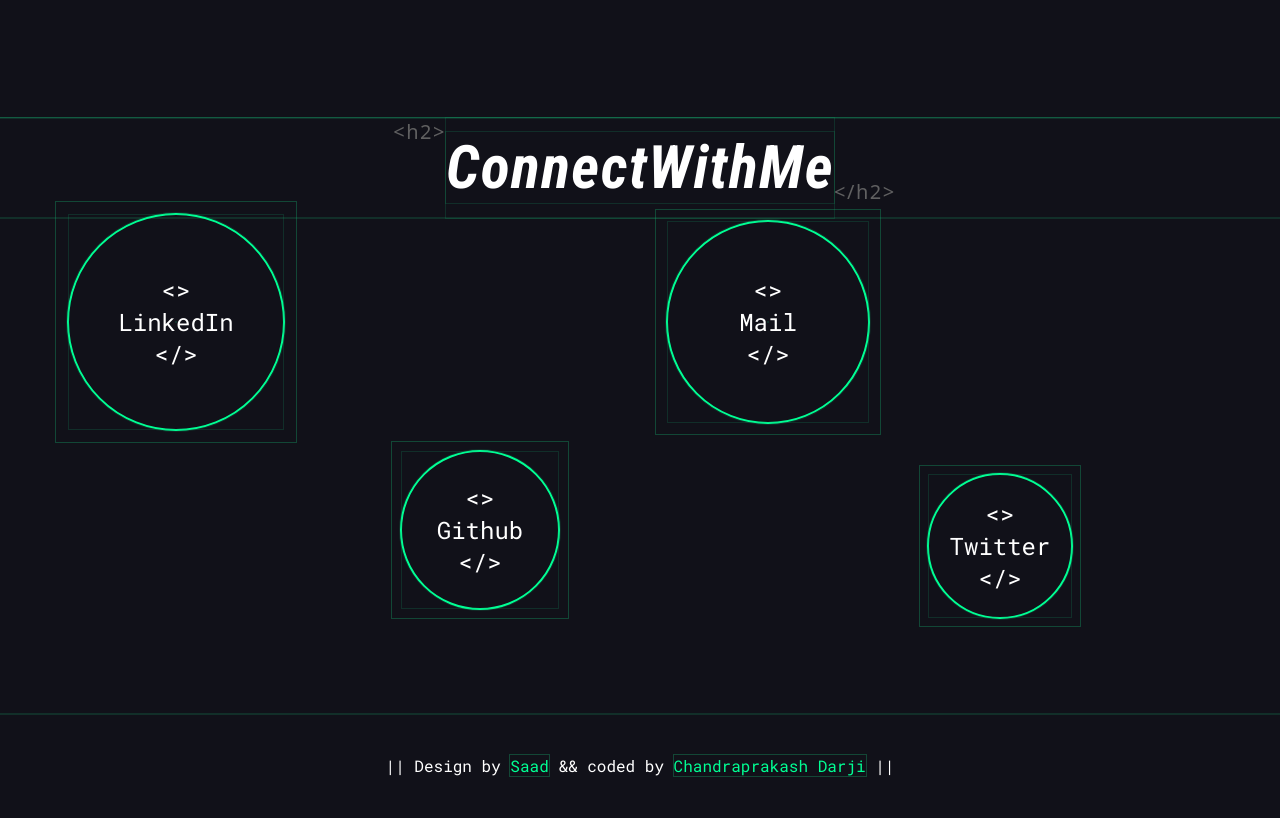
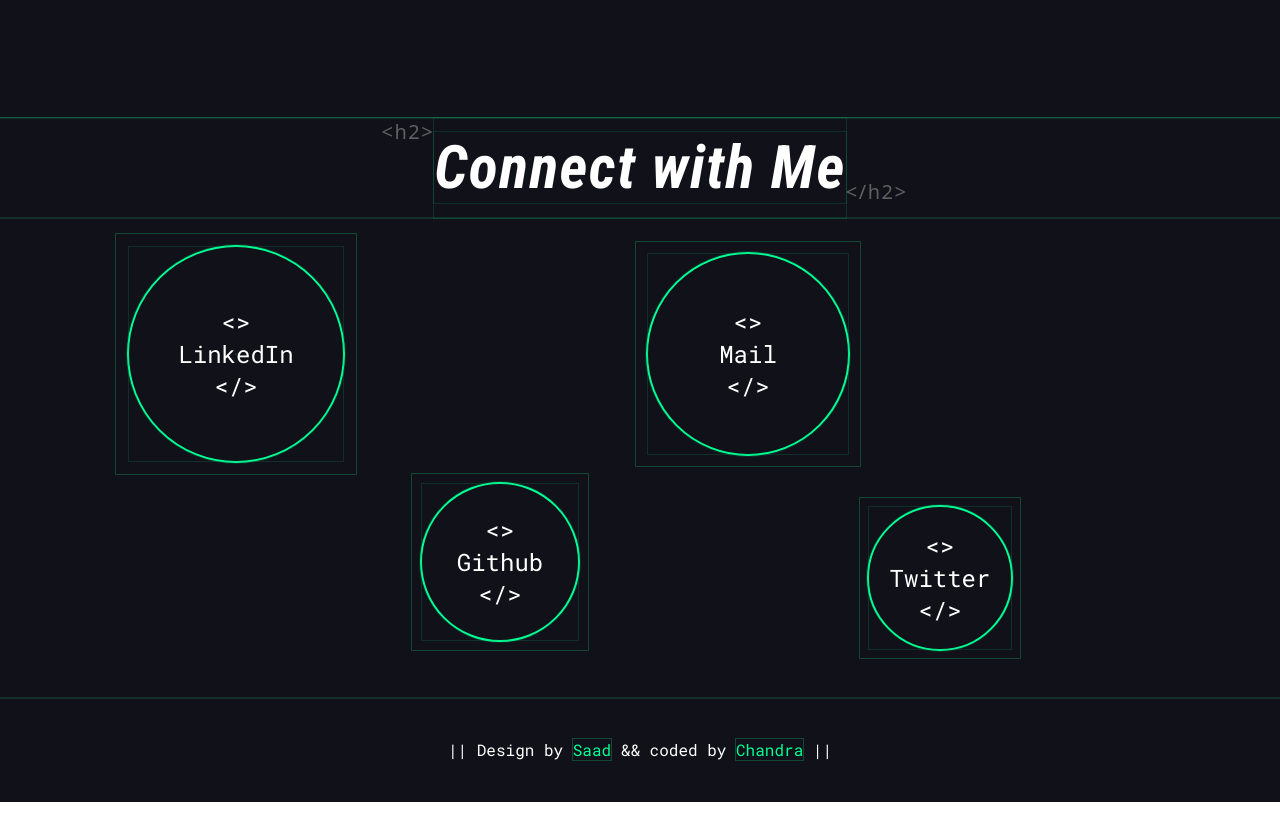
Before and after one commit to Chandraprakash-Darji/portfolio-ex, a React (Vite) app: page / in a window 1280 px wide. Shown: the part 2110-2928 px from the top of the page. Built offline with nearby package versions, Linux system fonts and the light colour scheme; what tailwindcss-magic would draw is missing.

Commit message:
added animated title when component isIntersecting

```diff
--- a/src/components/Contact/Contact.tsx
+++ b/src/components/Contact/Contact.tsx
@@ -9,17 +9,17 @@
         <div
             ref={containerRef}
             id="contact"
-            className={`min-h-[30rem]transition-all duration-500 ease-linear ${
+            className={`min-h-[30rem] transition-all duration-500 ease-linear ${
                 isVisible ? "pt-0" : "opacity-0 pt-36"
             }`}
         >
             <div className="container mx-auto">
-                <div className="flex justify-center">
+                <div className="flex justify-center items-center">
                     <Heading2>
-                        <AnimatedText text="ConnectWithMe" />
+                        {isVisible ? <AnimatedText text="Connect with Me" /> : ""}
                     </Heading2>
                 </div>
-                <div className="flex flex-wrap md:flex-nowrap justify-center items-center md:gap-20 py-16 md:py-32">
+                <div className="flex flex-wrap md:flex-nowrap gap-5 justify-center items-center md:gap-10 py-16 md:pb-20 md:pt-40">
                     <SocialButton
                         text="LinkedIn"
                         href="https://www.linkedin.com/in/chandra-prakash-6065b2224/"
@@ -86,7 +86,7 @@
                     >
                         {" "}
                         <PrimaryText className="hover:underline">
-                            Chandraprakash Darji
+                            Chandra
                         </PrimaryText>
                     </a>{" "}
                     ||
@@ -116,9 +116,6 @@
             href={href}
             target="_blank"
             rel="noreferrer"
-            // style={{
-            //     transform: `translate(${x}px , ${y}px)`,
-            // }}
             className={`transition-all duration-500 ${className.x} ${className.y}`}
         >
             <div
```
